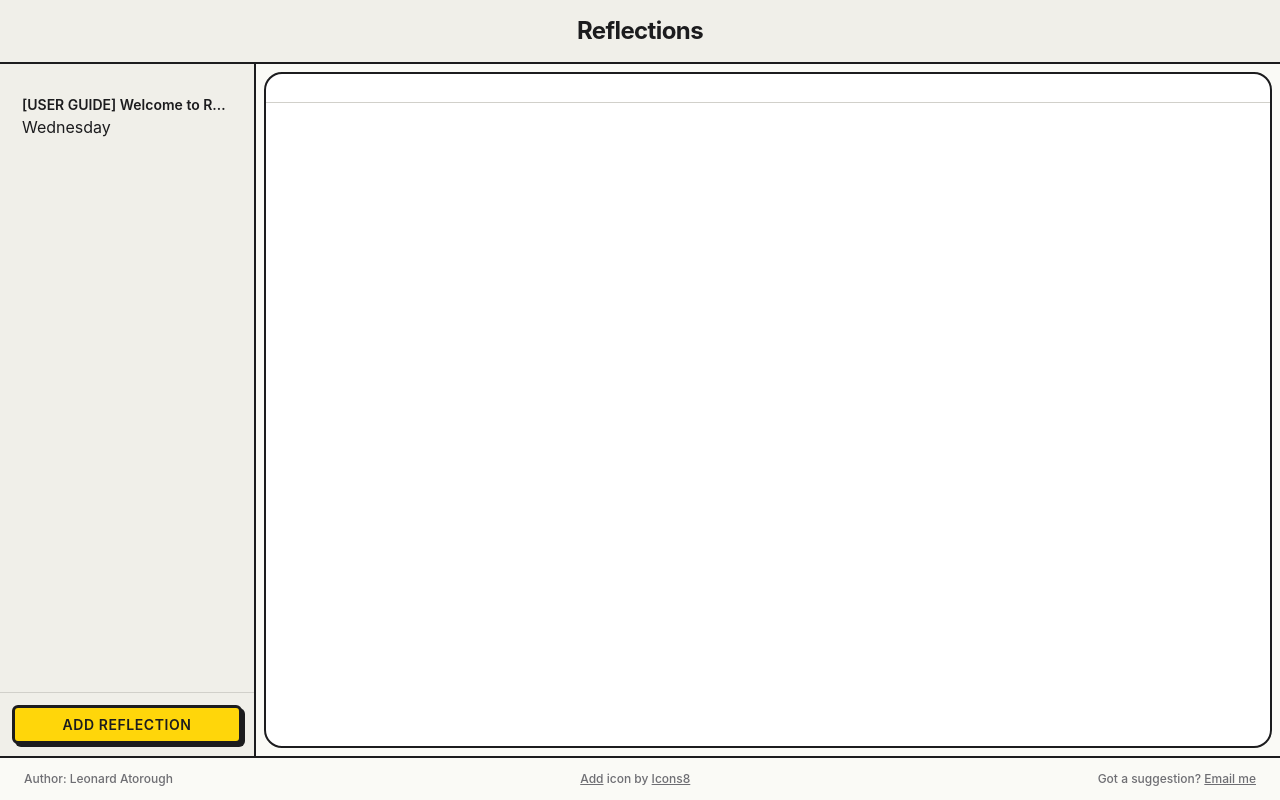
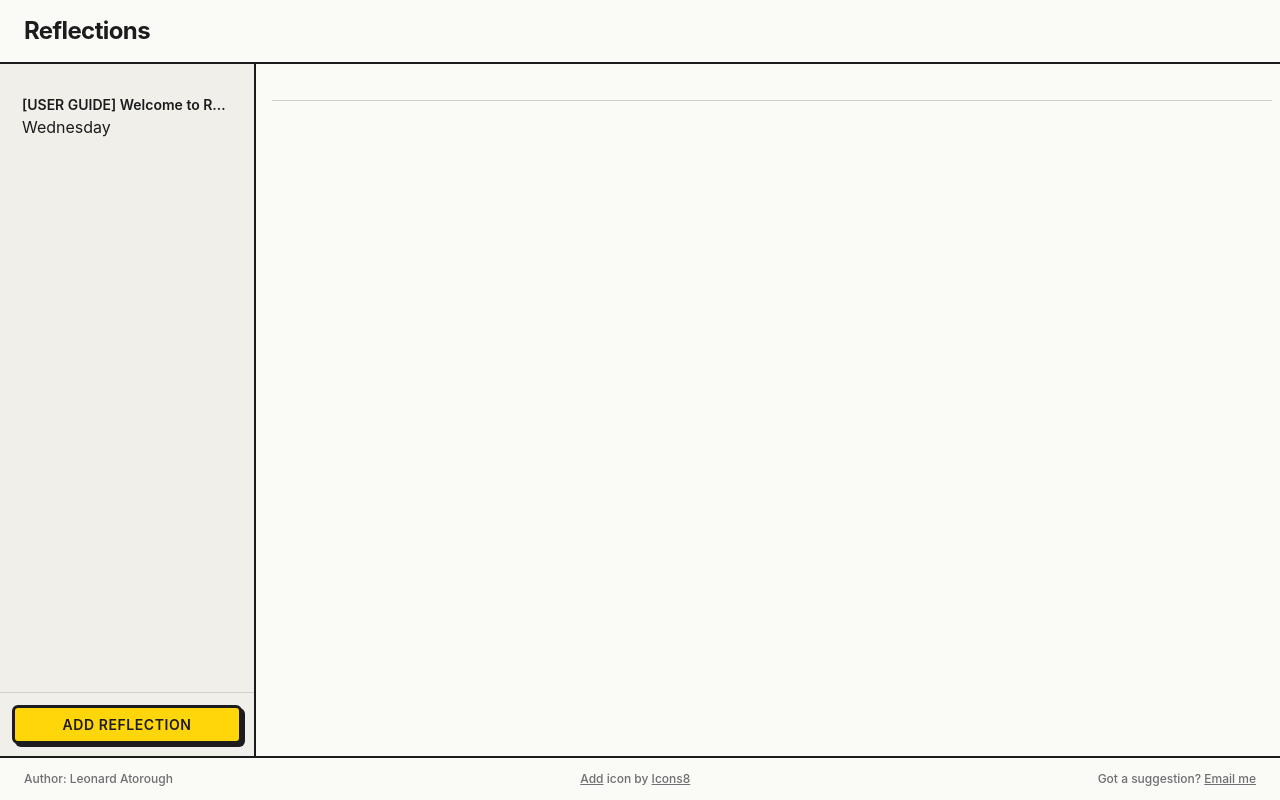
Before and after one commit to Leonard-Atorough/reflections-app, a React (Vite) app: page / in a window 1280 px wide. Built offline with nearby package versions, Linux system fonts and the light colour scheme.

Commit message:
Refactor Header and Main components for improved styling and structure; update class names for consistency and apply layout styles.

```diff
--- a/src/layout/Header.tsx
+++ b/src/layout/Header.tsx
@@ -14,8 +14,8 @@ export function Header() {
   };
 
   return (
-    <header onClick={() => setIsEditing(false)} className={styles.headerSection}>
-      <div>
+    <header onClick={() => setIsEditing(false)} className={styles.header}>
+      <div className= {styles.headerTitle}>
         <Button
           variant="outline"
           onClick={() => setSidebarVisible(!sidebarVisible)}
--- a/src/layout/Layout.module.css
+++ b/src/layout/Layout.module.css
@@ -1,15 +1,14 @@
 /* ── Header ─────────────────────────────────────────────── */
-.headerSection {
+.header {
   padding: var(--space-4) var(--space-6);
-  background-color: var(--color-bg-sidebar);
+  background-color: var(--color-bg);
   border-bottom: var(--border);
   display: flex;
-  justify-content: center;
+  justify-content: flex-start;
   align-items: center;
-  min-height: 56px;
   flex-shrink: 0;
 
-  > div {
+  > .headerTitle {
     display: flex;
     align-items: center;
     gap: var(--space-3);
@@ -152,15 +151,12 @@ footer {
 }
 
 /* ── Main ────────────────────────────────────────────────── */
-main {
+.main {
   flex: 1;
   min-width: 0;
   display: flex;
   flex-direction: column;
-  background-color: var(--color-surface);
-  border: var(--border);
-  border-radius: var(--radius-xl);
   overflow: hidden;
-  margin: var(--space-2);
-  margin-left: 0;
+  padding: var(--space-2);
+  background: var(--surface);
 }
--- a/src/layout/Main.tsx
+++ b/src/layout/Main.tsx
@@ -2,6 +2,7 @@ import { useContext } from "react";
 import { ReflectionDetail } from "../components/Reflection/ReflectionDetail";
 import { ReflectionForm } from "../components/Reflection/ReflectionForm";
 import { ReflectionsContext, UIContext } from "../contexts";
+import style from "./Layout.module.css";
 
 export function Main() {
   const { isEditing } = useContext(UIContext);
@@ -9,7 +10,7 @@ export function Main() {
 
   const reflection = reflections.find((r) => r.id === selectedId) ?? null;
   return (
-    <main tabIndex={-1}>
+    <main className={style.main} tabIndex={-1}>
       {isEditing ? (
         <ReflectionForm reflection={reflection} />
       ) : (
```
